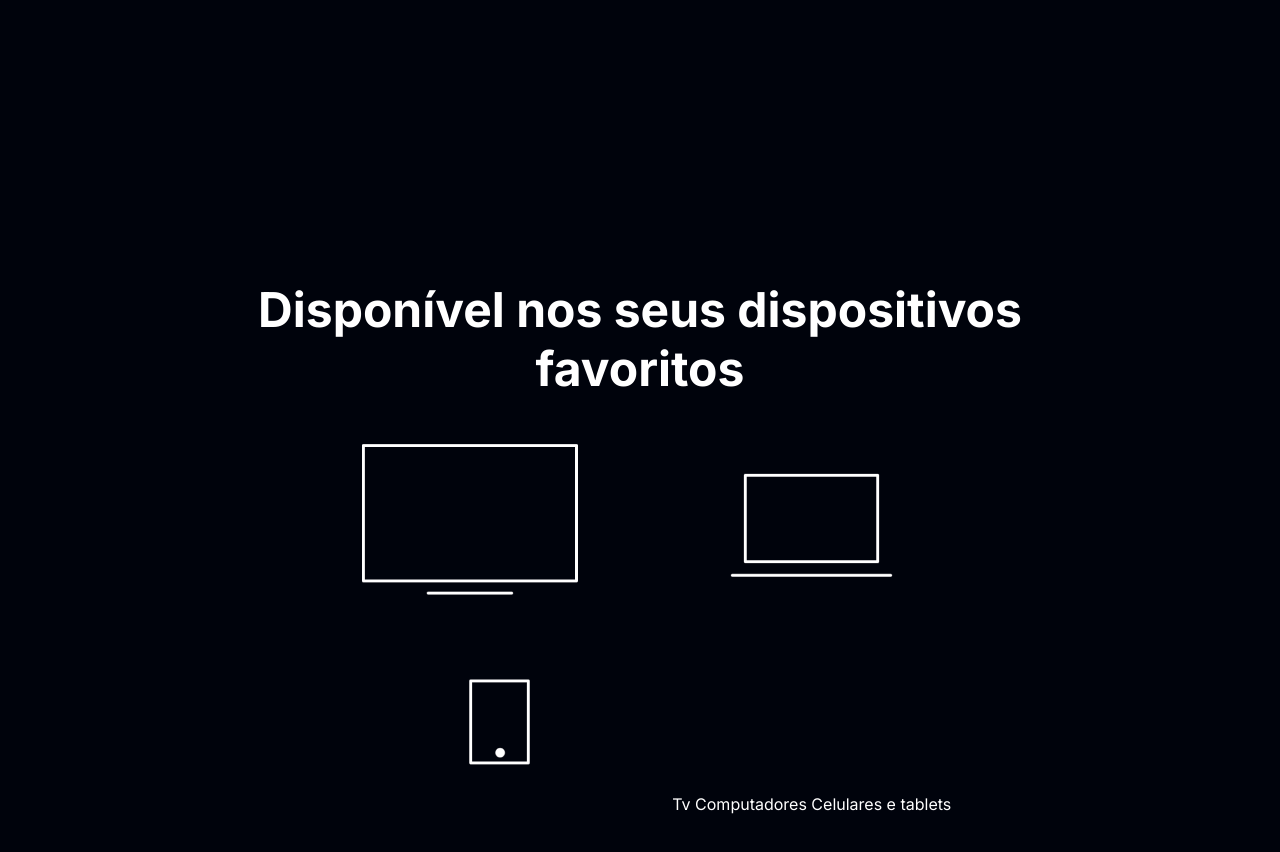
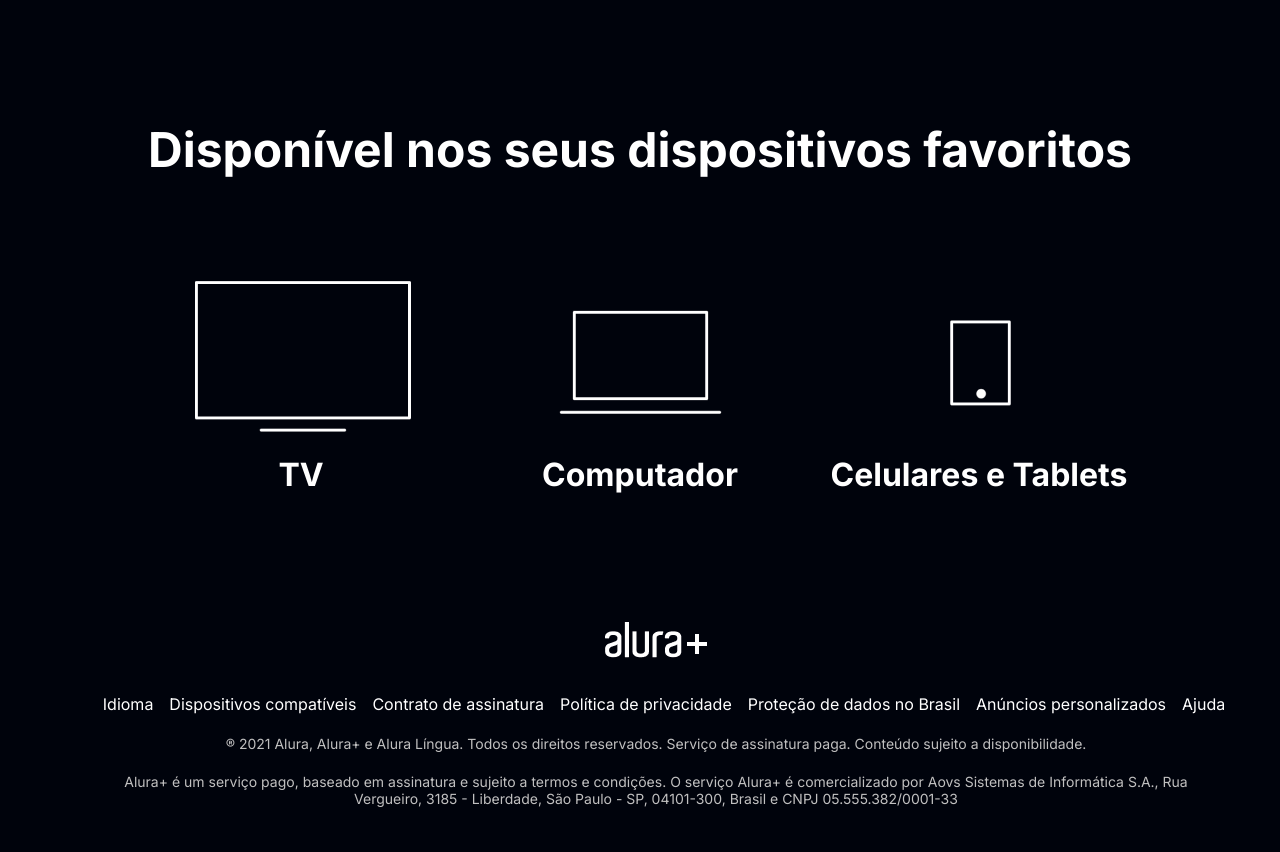
Before and after one commit to AmandaHagen/Alura, a plain HTML site: page index.html in a window 1280 px wide. Shown: the part 3720-4572 px from the top of the page. Drawn offline with Linux system fonts and the light colour scheme.

Commit message:
Melhorias no código.

```diff
--- a/index.html
+++ b/index.html
@@ -44,17 +44,52 @@
                 </div>
         </section>
 
-         <section class="container quarto">
-                <h4 class="descricao__titulo">Disponível nos seus dispositivos favoritos</h4>
-                <img src="assets/tv.png" alt="Alura Combo" class="terceiro__imagem">
-                <img src="assets/computador.png" alt="Alura Combo" class="terceiro__imagem">
-                <img src="assets/celular.png" alt="Alura Combo" class="terceiro__imagem">
-                <p class="descricao__texto__quarto">Tv</p>
-                <p class="descricao__texto__quarto">Computadores</p>
-                <p class="descricao__texto__quarto">Celulares e tablets</p>
+        <section class="dispositivos">
+                <h2 class="descricao__titulo">Disponível nos seus dispositivos favoritos</h2>
+                <ul class="dispositivo__lista">
+                    <li>
+                        <img src="assets/tv.png" alt="icone de tv">
+                        <h3 class="lista__item">TV</h3>
+                    </li>
+                    <li>
+                        <img src="assets/computador.png" alt="icone de computador">
+                        <h3 class="lista__item">Computador</h3>
+                    </li>
+                    <li>
+                        <img src="assets/celular.png" alt="icone de Celulares e Tablets">
+                        <h3 class="lista__item">Celulares e Tablets</h3>
+                    </li>
+                </ul>
+        </section>
 
-        </section>
     </main>
-    <footer></footer>
+    <footer class="rodape">
+        <img src="assets/Logo.png" alt="Logo Alura" class="rodape__logo">
+        <ul class="rodape__lista">
+            <li class="lista__link">
+                <a href="#" class="lista__link__a">Idioma</a>
+            </li>
+            <li>
+                <a href="#" class="lista__link__a">Dispositivos compatíveis</a>
+            </li>
+            <li>
+                <a href="#" class="lista__link__a">Contrato de assinatura</a>
+            </li>
+            <li>
+                <a href="#" class="lista__link__a">Política de privacidade</a>
+            </li>
+            <li>
+                <a href="#" class="lista__link__a">Proteção de dados no Brasil</a>
+            </li>
+            <li>
+                <a href="#" class="lista__link__a">Anúncios personalizados</a>
+            </li>
+            <li>
+                <a href="#" class="lista__link__a">Ajuda</a>
+            </li>
+        </ul>
+        <p class="rodape__texto" >® 2021 Alura, Alura+ e Alura Língua. Todos os direitos reservados. Serviço de assinatura paga. Conteúdo sujeito a disponibilidade.</p>
+        <p class="rodape__texto">Alura+ é um serviço pago, baseado em assinatura e sujeito a termos e condições. O serviço Alura+ é comercializado por Aovs Sistemas de Informática S.A., Rua Vergueiro, 3185 - Liberdade, São Paulo - SP, 04101-300, Brasil e CNPJ 05.555.382/0001-33</p>
+    </footer>
 </body>
 </html>
--- a/styles/styles.css
+++ b/styles/styles.css
@@ -112,16 +112,121 @@ body {
     display: inline-block;
 }
 
-.quarto {
-    display: inline-block;
-    align-items: center;
-    margin: 10em;
+.dispositivos{
     text-align: center;
 }
 
-.descricao__texto__quarto {
-    display: inline-block;
+.dispositivo__lista{
+    display: flex;
+    justify-content: center;
+    list-style-type: none;
+    margin: 5em 0;
+}
 
-    text-align: center;
+.lista__item {
+    font-size: 32px;
+    color: var(--branco-principal);
 
 }
+
+.rodape {
+    text-align: center;
+    margin: 8em 1em 6em 3em;
+
+}
+
+.rodape__lista {
+    display: flex;
+    justify-content: center;
+    list-style-type: none;
+    margin-top: 2em;
+    gap: 1em;
+ }
+
+.lista__link {
+    text-decoration: none;
+    margin-left: 1em;
+}
+
+.lista__link__a{
+    text-decoration: none;
+    color: var(--branco-principal);
+
+}
+
+a:hover {
+    color: var(--cor-de-fundo);
+    margin: solid;
+    background-color: var(--branco-principal);
+    border-radius: 5px;
+    padding: 0.2em;
+}
+
+.rodape__texto{
+    color: var(--cinza-secundário);
+    font-size: 14px;
+    margin: 1.5em 3em;
+}
+
+
+
+
+
+
+
+@media (max-width: 768px) {
+  .container {
+    display: block;
+    text-align: center;
+    height: auto;
+    padding: 2em 1em;
+  }
+
+  .container__caixa {
+    margin: 0;
+  }
+
+  .secundario,
+  .terceiro {
+    margin: 4em 1em;
+    text-align: center;
+  }
+
+  .secundario__imagem,
+  .container__imagem {
+    width: 100%;
+  }
+
+  .descricao__titulo {
+    font-size: 32px;
+  }
+
+  .descricao__texto,
+  .descricao__texto__terceario {
+    font-size: 14px;
+  }
+
+  .dispositivo__lista {
+    flex-direction: column;
+    align-items: center;
+    gap: 2em;
+  }
+
+  .lista__item {
+    font-size: 24px;
+  }
+
+  .rodape__lista {
+    flex-direction: column;
+    gap: 1em;
+  }
+
+  .rodape {
+    margin: 4em 1em;
+  }
+
+  .rodape__texto {
+    margin: 1em;
+    font-size: 12px;
+  }
+}
```
Also changed, not shown: 1 other file.
